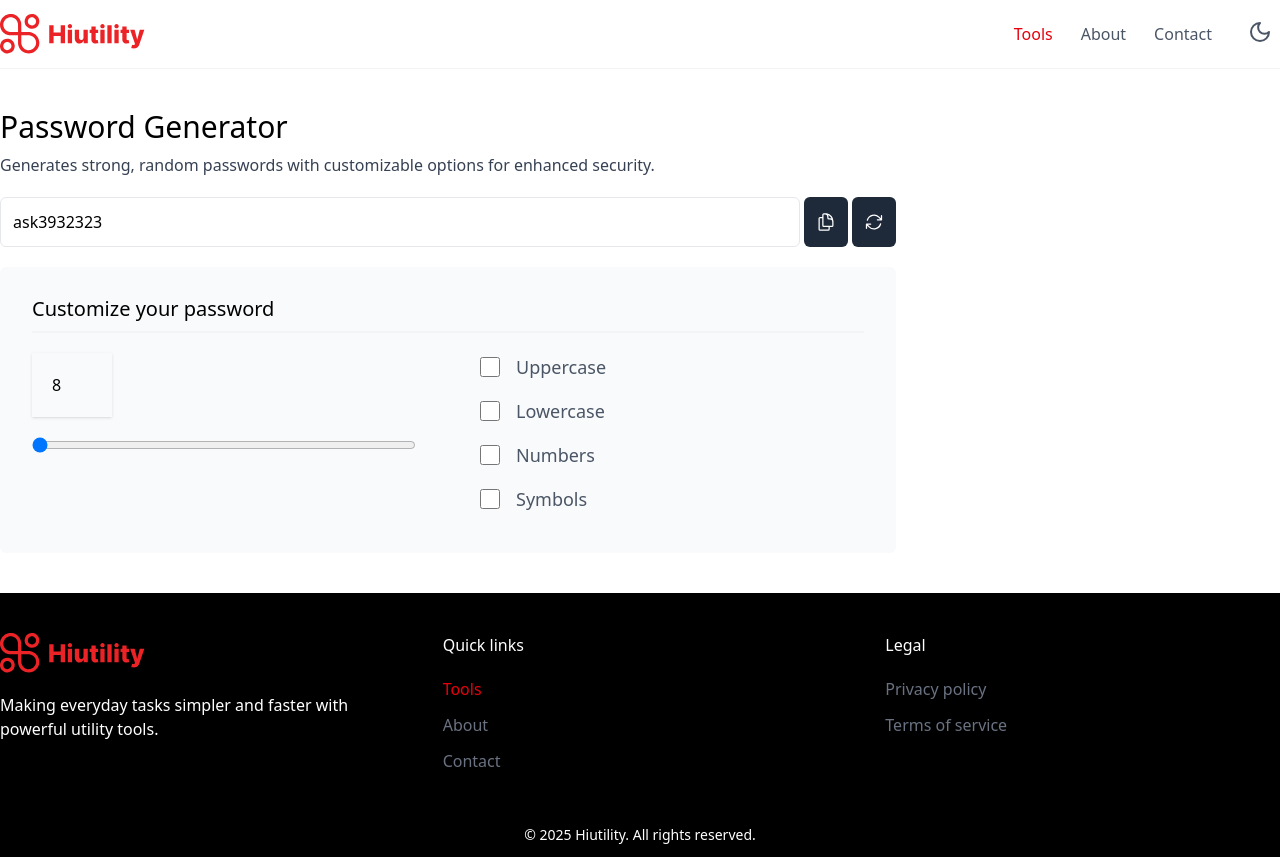
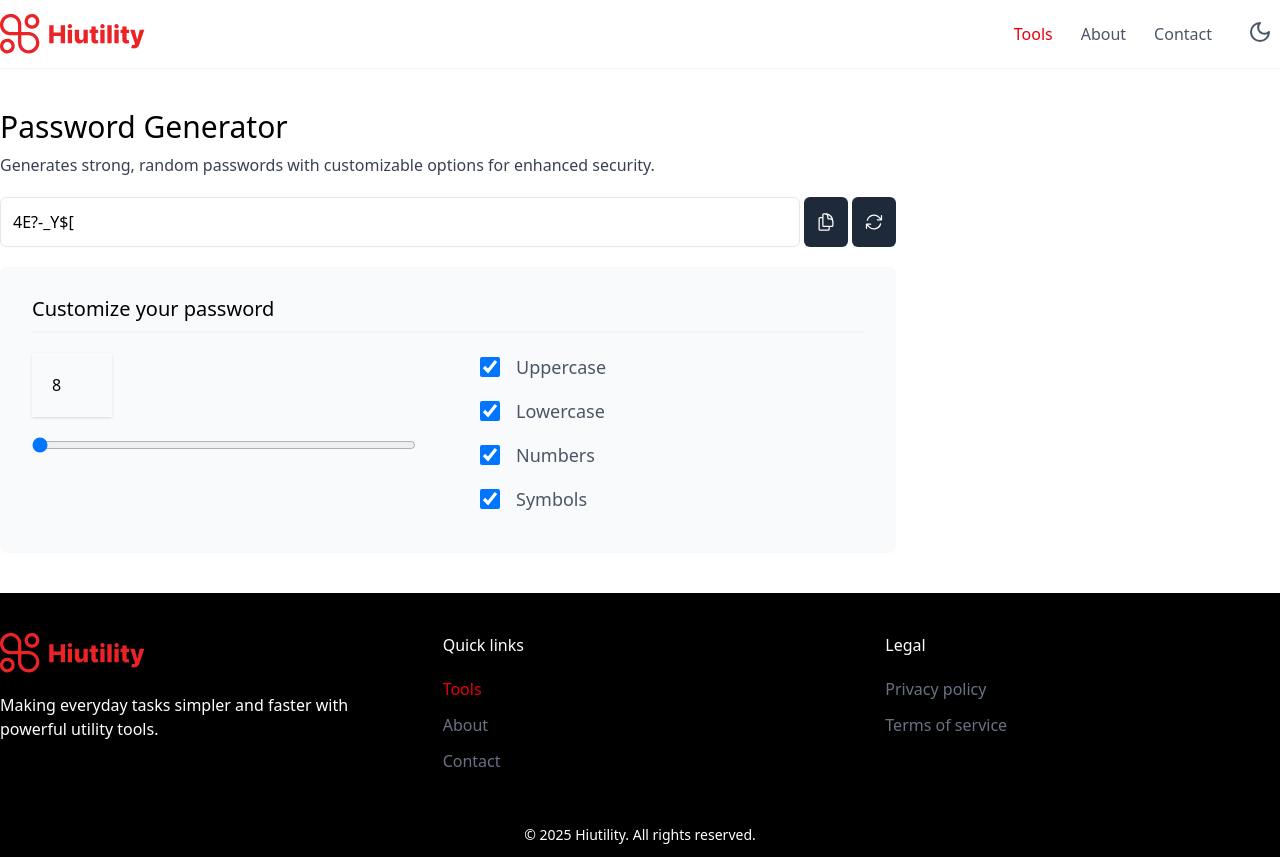
Before and after one commit to asimnp/hiutility, a React (Vite) app: page /tools/password-generator in a window 1280 px wide. Built offline with nearby package versions, Linux system fonts and the light colour scheme.

Commit message:
customize password & re-generate new password

```diff
--- a/src/pages/tools/PasswordGenerator.jsx
+++ b/src/pages/tools/PasswordGenerator.jsx
@@ -1,18 +1,45 @@
-import { useState } from "react";
+import { useState, useEffect } from "react";
 import {
   HiOutlineDocumentDuplicate,
   HiOutlineArrowPath,
 } from "react-icons/hi2";
 
 import ToolHeader from "../../components/ToolHeader";
+import { useCallback } from "react";
 
 export default function PasswordGenerator() {
   const [password, setPassword] = useState("ask3932323");
   const [length, setLength] = useState(8);
-  const [upperCase, setUpperCase] = useState(false);
-  const [lowerCase, setLowerCase] = useState(false);
-  const [numbers, setNumbers] = useState(false);
-  const [symbols, setSymbols] = useState(false);
+  const [upperCase, setUpperCase] = useState(true);
+  const [lowerCase, setLowerCase] = useState(true);
+  const [numbers, setNumbers] = useState(true);
+  const [symbols, setSymbols] = useState(true);
+
+  const upperCaseChars = "ABCDEFGHIJKLMNOPQRSTUVWXYZ";
+  const lowerCaseChars = "abcdefghijklmnopqrstuvwxyz";
+  const numbersChars = "0123456789";
+  const symbolsChars = "!@#$%^&*()_+-=[]{}|;:,.<>?";
+
+  const generatePassword = useCallback(() => {
+    let newPasswordChars = "";
+    let newPassword = "";
+
+    if (upperCase) newPasswordChars += upperCaseChars;
+    if (lowerCase) newPasswordChars += lowerCaseChars;
+    if (numbers) newPasswordChars += numbersChars;
+    if (symbols) newPasswordChars += symbolsChars;
+
+    for (let i = 1; i <= length; i++) {
+      const charIndex = Math.floor(Math.random() * newPasswordChars.length);
+      newPassword += newPasswordChars.charAt(charIndex);
+    }
+
+    setPassword(newPassword);
+  }, [upperCase, lowerCase, numbers, symbols, length]);
+
+  useEffect(() => {
+    generatePassword();
+  }, [upperCase, lowerCase, numbers, symbols, length, generatePassword]);
 
   return (
     <div className="container mx-auto mt-3">
@@ -28,10 +55,17 @@ export default function PasswordGenerator() {
           onChange={(e) => setPassword(e.target.value)}
           className="p-3 border rounded-md border-gray-200 w-full"
         />
-        <button className="bg-gray-800 text-white px-3 py-2 text-xl rounded-md">
+        <button
+          className="bg-gray-800 text-white px-3 py-2 text-xl rounded-md cursor-pointer hover:bg-gray-950"
+          title="Copy"
+        >
           <HiOutlineDocumentDuplicate />
         </button>
-        <button className="bg-gray-800 text-white px-3 py-2 text-xl rounded-md">
+        <button
+          onClick={generatePassword}
+          className="bg-gray-800 text-white px-3 py-2 text-xl rounded-md cursor-pointer hover:bg-gray-950"
+          title="Generate"
+        >
           <HiOutlineArrowPath />
         </button>
       </div>
@@ -65,8 +99,8 @@ export default function PasswordGenerator() {
               <input
                 type="checkbox"
                 id="upper-case"
-                value={upperCase}
-                onClick={(e) => setUpperCase(e.target.value)}
+                checked={upperCase}
+                onChange={() => setUpperCase(!upperCase)}
                 className="w-5 h-5 cursor-pointer"
               />
               <label htmlFor="upper-case" className="cursor-pointer">
@@ -78,8 +112,8 @@ export default function PasswordGenerator() {
               <input
                 type="checkbox"
                 id="lower-case"
-                value={lowerCase}
-                onClick={(e) => setLowerCase(e.target.value)}
+                checked={lowerCase}
+                onChange={() => setLowerCase(!lowerCase)}
                 className="w-5 h-5 cursor-pointer"
               />
               <label htmlFor="lower-case" className="cursor-pointer">
@@ -91,8 +125,8 @@ export default function PasswordGenerator() {
               <input
                 type="checkbox"
                 id="numbers"
-                value={numbers}
-                onClick={(e) => setNumbers(e.target.value)}
+                checked={numbers}
+                onChange={() => setNumbers(!numbers)}
                 className="w-5 h-5 cursor-pointer"
               />
               <label htmlFor="numbers" className="cursor-pointer">
@@ -104,8 +138,8 @@ export default function PasswordGenerator() {
               <input
                 type="checkbox"
                 id="symbols"
-                value={symbols}
-                onClick={(e) => setSymbols(e.target.value)}
+                checked={symbols}
+                onChange={() => setSymbols(!symbols)}
                 className="w-5 h-5 cursor-pointer"
               />
               <label htmlFor="symbols" className="cursor-pointer">
```
